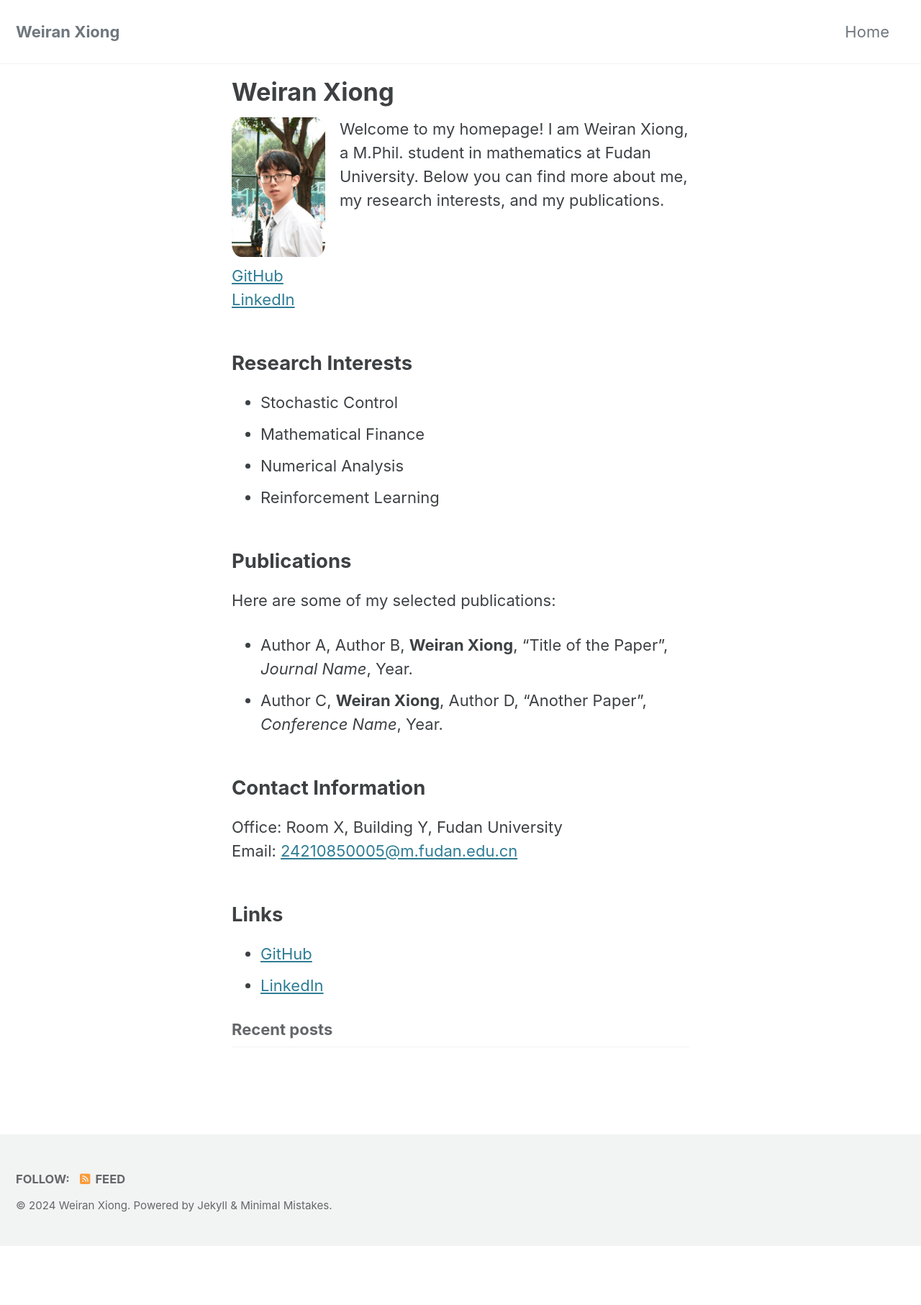
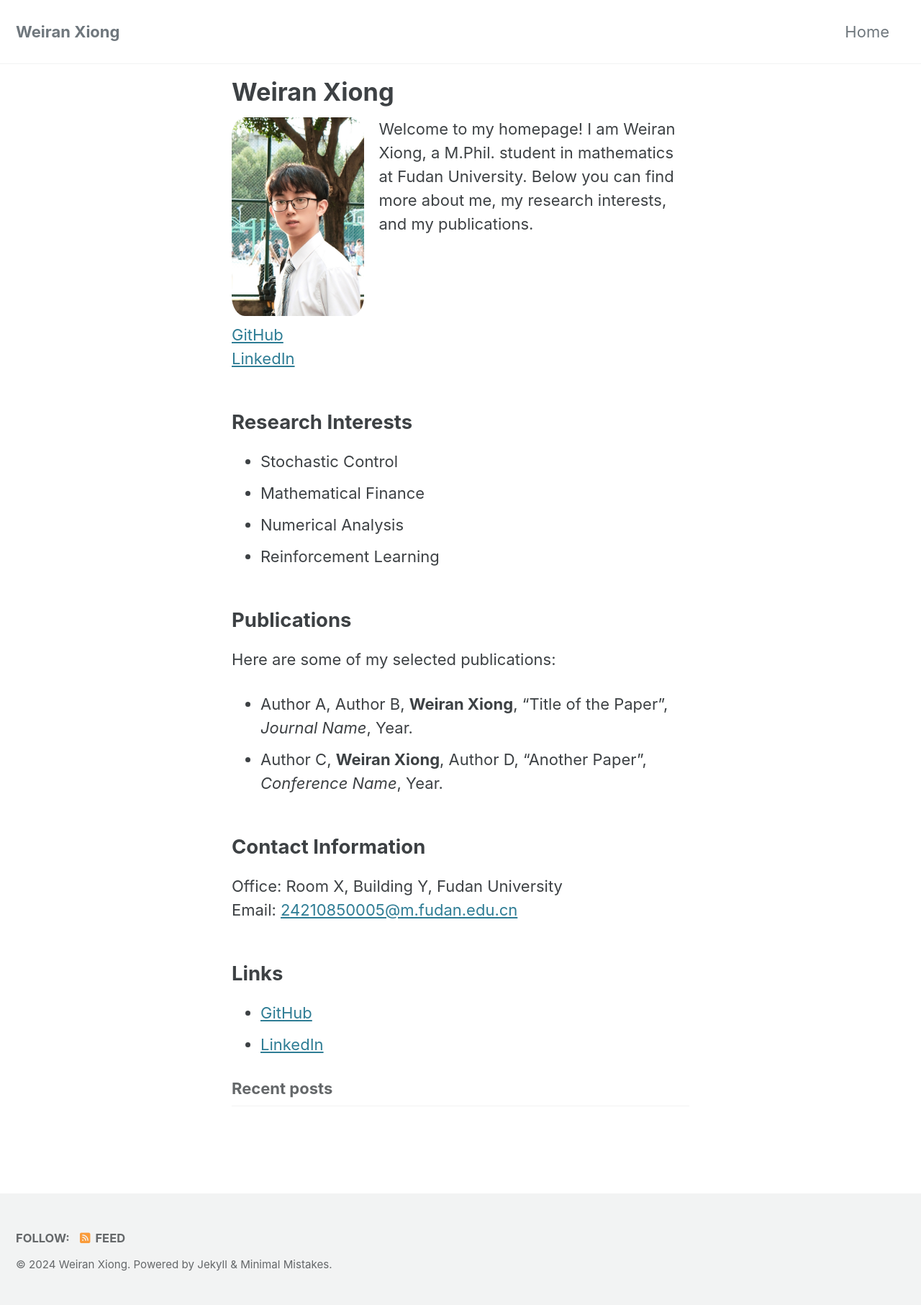
Before and after one commit to Weiran-Xiong/weiran-xiong.github.io, a Jekyll site: the page built from index.md, in a window 1280 px wide. Shown: the whole page at 72% size. Built offline with Jekyll 4.4.1, drawn with Linux system fonts in a browser that asks for light colours; cached includes are drawn as plain includes; the list of posts is cut into pages by our own code; before the commit the page ends 1731 px from its top, so only the background shows below that.

Commit message:
Update index.md

```diff
--- a/index.md
+++ b/index.md
@@ -6,7 +6,7 @@ title: "Weiran Xiong"
 
 <div style="display: flex; align-items: flex-start;">
   <div style="margin-right: 20px;">
-    <img src="/assets/images/profile.jpg" alt="Weiran Xiong's profile picture" style="width: 500px; border-radius: 10%;">
+    <img src="/assets/images/profile.jpg" alt="Weiran Xiong's profile picture" style="width: 800px; border-radius: 10%;">
     <div style="margin-top: 10px;">
       <a href="https://github.com/Weiran-Xiong" target="_blank">GitHub</a><br>
       <a href="https://www.linkedin.com/in/your-linkedin/" target="_blank">LinkedIn</a>
```
